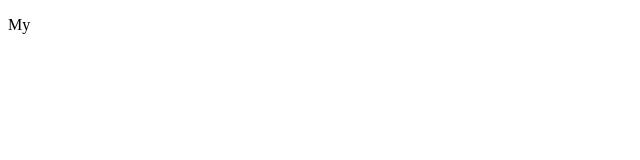
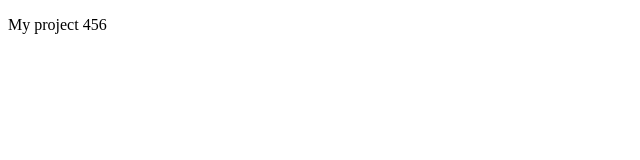
Before and after one commit to IrynaPotiekhina/my-project, a plain HTML site: page index.html in a window 1280 px wide. Shown: the whole page, without its empty margins (0-640 px from the left). Drawn offline with Linux system fonts and the light colour scheme.

Commit message:
Title was changet 456 was added

```diff
--- a/index.html
+++ b/index.html
@@ -7,6 +7,6 @@
     <title>Document</title>
 </head>
 <body>
-    <p>My</p>
+    <p>My project 456</p>
 </body>
 </html>
```
